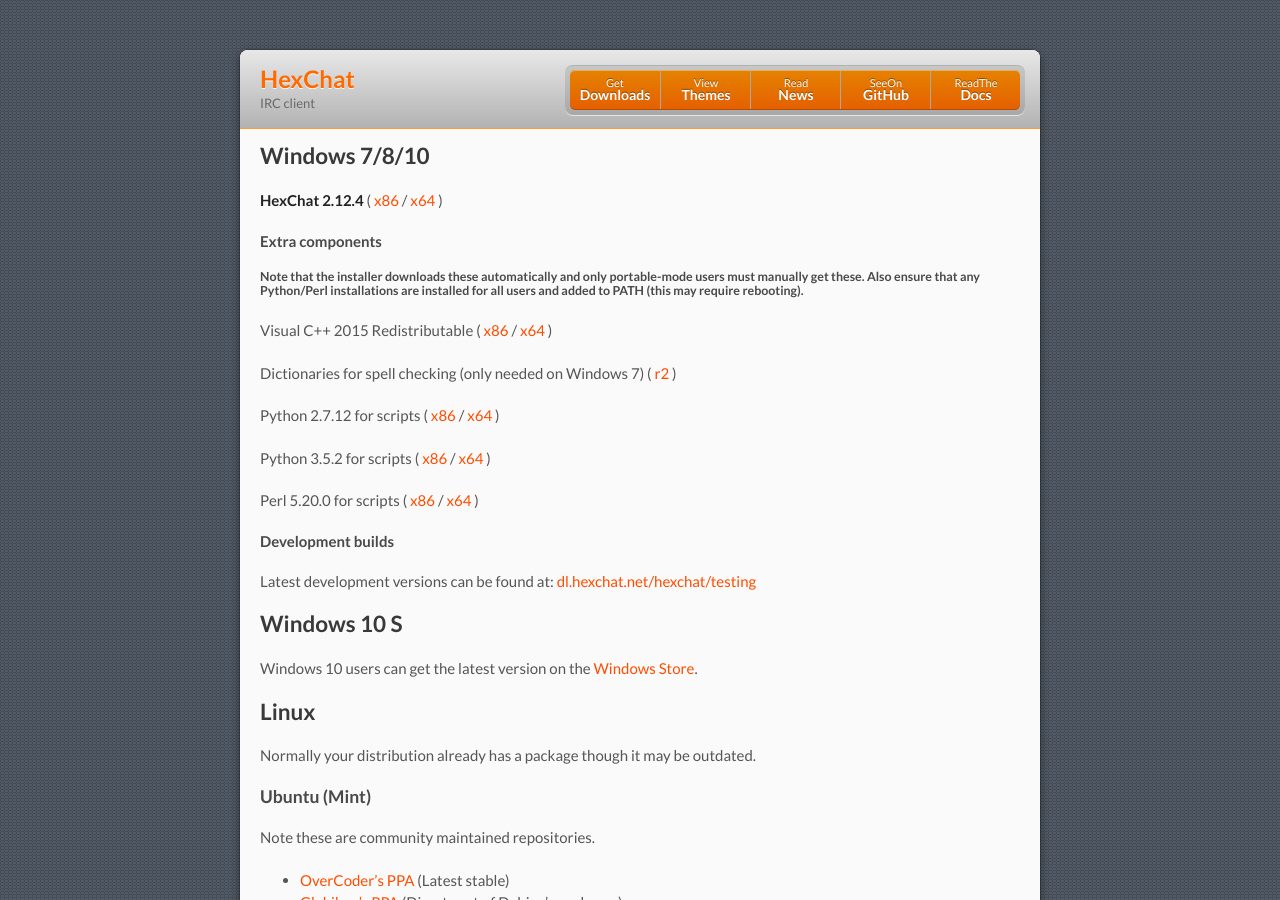
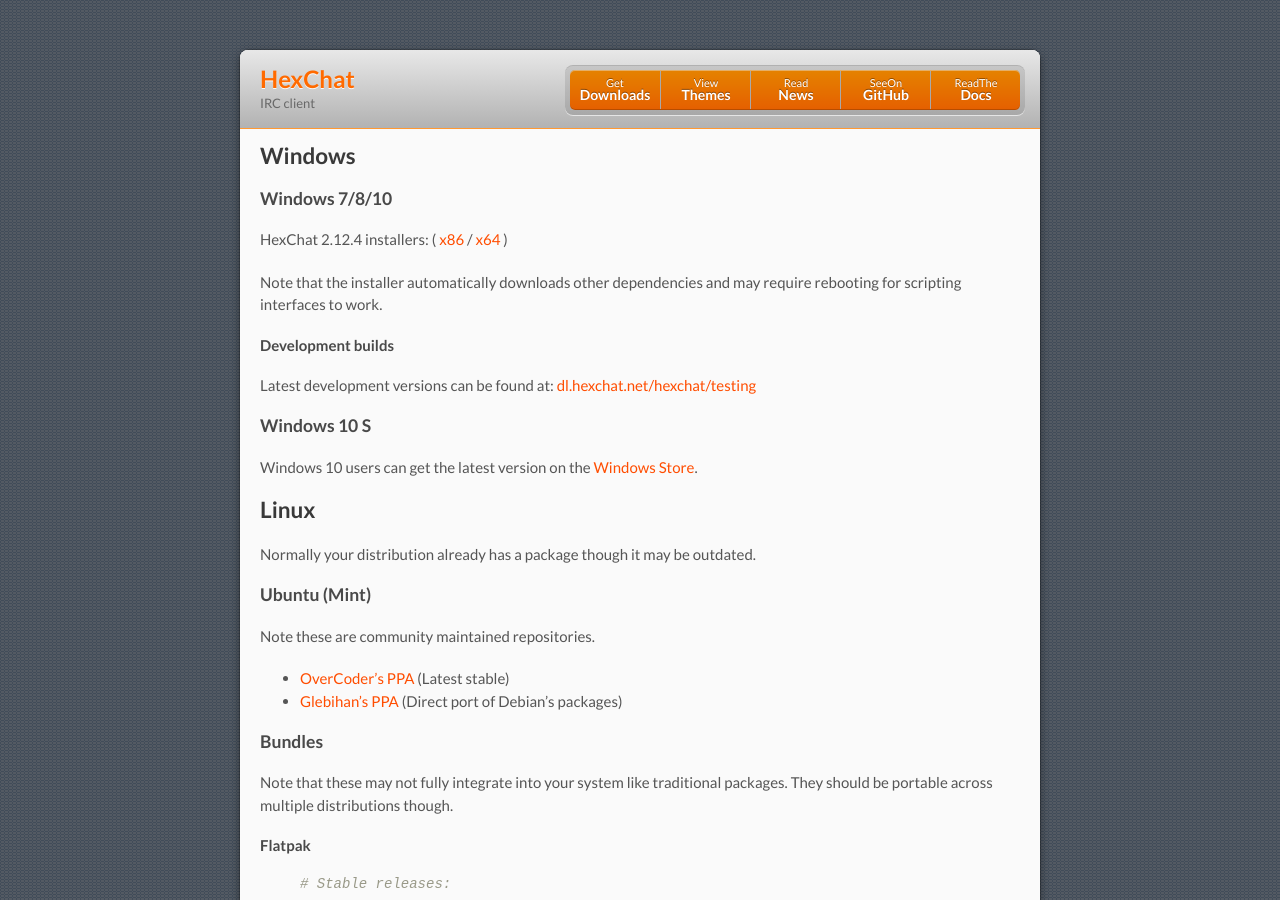
Before and after one commit to hexchat/hexchat.github.com, a Jekyll site: the page built from downloads.md, in a window 1280 px wide and 900 px high. Built offline with Jekyll 4.4.1, drawn with Linux system fonts in a browser that asks for light colours.

Commit message:
Simplify downloads page
There is just so much noise that isn't relevant to most users.

Closes #30

```diff
--- a/downloads.md
+++ b/downloads.md
@@ -3,30 +3,20 @@
 title: Downloads
 ---
 
-## Windows 7/8/10
-**HexChat {{ site.version }}** ( [x86]({{ site.dl_url }}/hexchat/HexChat%20{{ site.win_version }}%20x86.exe) / [x64]({{ site.dl_url }}/hexchat/HexChat%20{{ site.win_version }}%20x64.exe) )
+## Windows
 
-#### Extra components
+### Windows 7/8/10
 
-##### Note that the installer downloads these automatically and only portable-mode users must manually get these. Also ensure that any Python/Perl installations are installed for all users and added to PATH (this may require rebooting).
+HexChat {{ site.version }} installers: ( [x86]({{ site.dl_url }}/hexchat/HexChat%20{{ site.win_version }}%20x86.exe) / [x64]({{ site.dl_url }}/hexchat/HexChat%20{{ site.win_version }}%20x64.exe) )
 
-Visual C++ 2015 Redistributable ( [x86]({{ site.dl_url }}/misc/vcredist_2015_x86.exe) / [x64]({{ site.dl_url }}/misc/vcredist_2015_x64.exe) )
-
-Dictionaries for spell checking (only needed on Windows 7) ( [r2]({{ site.dl_url }}/hexchat/HexChat%20Spelling%20Dictionaries%20r2.exe) )
-
-Python 2.7.12 for scripts ( [x86](https://www.python.org/ftp/python/2.7.12/python-2.7.12.msi) /
-[x64](https://www.python.org/ftp/python/2.7.12/python-2.7.12.amd64.msi) )
-
-Python 3.5.2 for scripts ( [x86](https://www.python.org/ftp/python/3.5.2/python-3.5.2.exe) /
-[x64](https://www.python.org/ftp/python/3.5.2/python-3.5.2-amd64.exe) )
-
-Perl 5.20.0 for scripts ( [x86]({{ site.dl_url }}/misc/perl/Perl%205.20.0%20x86.msi) / [x64]({{ site.dl_url }}/misc/perl/Perl%205.20.0%20x64.msi) )
+Note that the installer automatically downloads other dependencies and may require
+rebooting for scripting interfaces to work.
 
 #### Development builds
 
 Latest development versions can be found at: [dl.hexchat.net/hexchat/testing](https://dl.hexchat.net/hexchat/testing)
 
-## Windows 10 S
+### Windows 10 S
 
 Windows 10 users can get the latest version on the [Windows Store](ms-windows-store://pdp/?productid=9nrrbgttm4j2).
 
```
